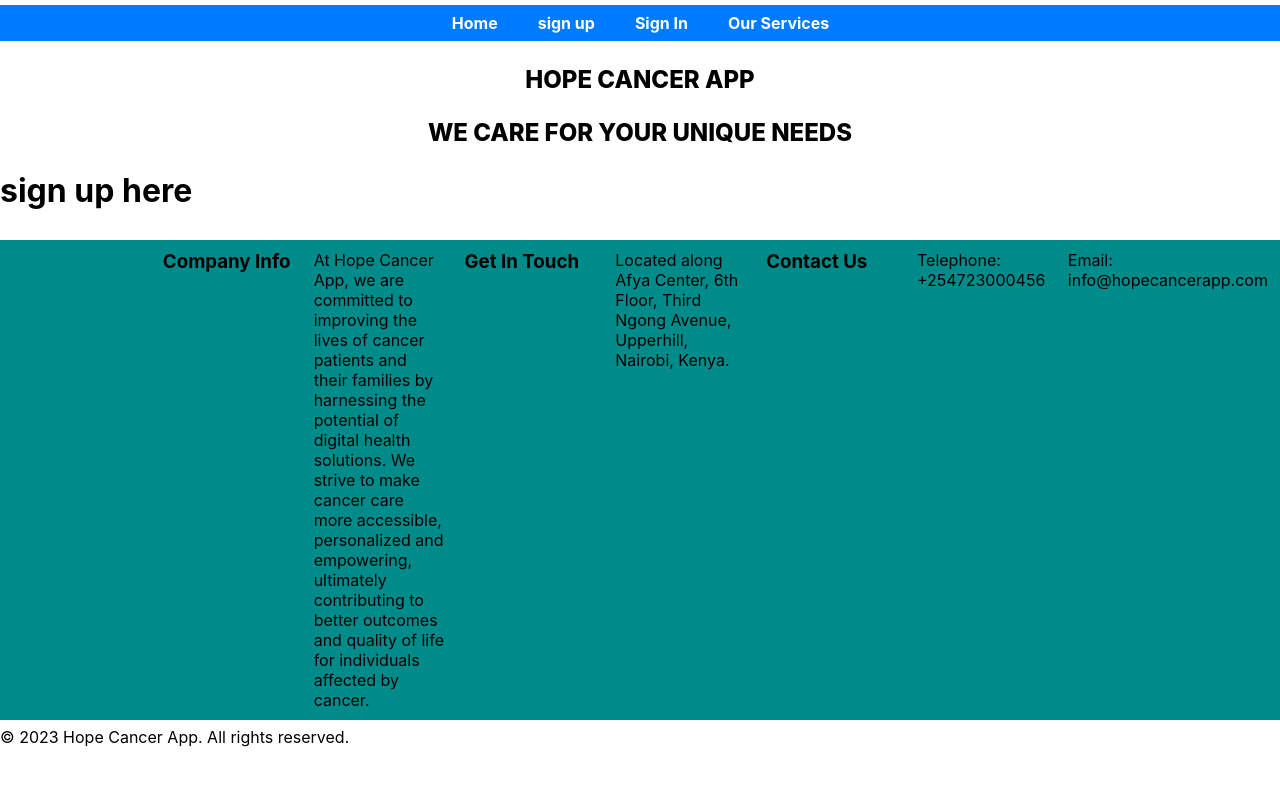
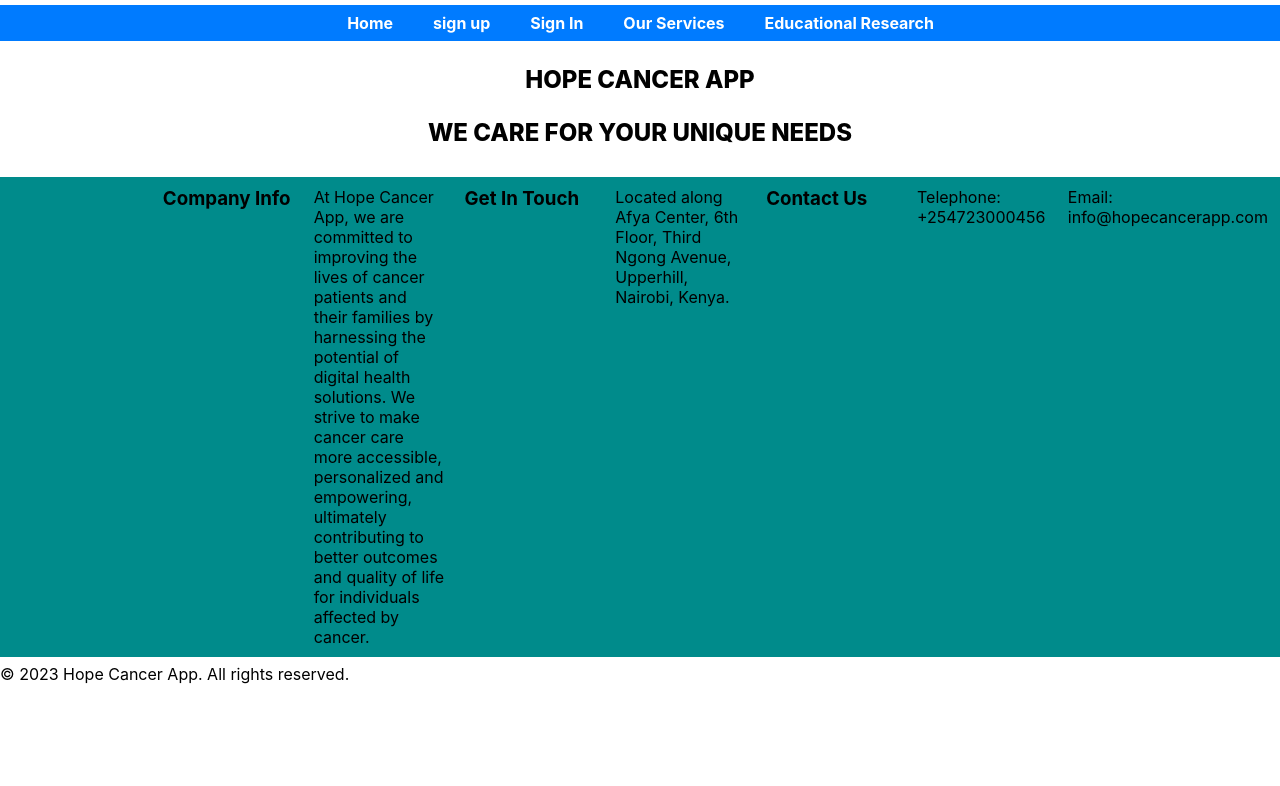
Before and after one commit to ruqayashar1/hope-cancer-app, a React (Create React App) app in the folder client/: page /signup in a window 1280 px wide. Shown: the top 786 px of the page. Built offline with nearby package versions, Linux system fonts and the light colour scheme.

Commit message:
HCA-5 education research

```diff
--- a/client/src/App.js
+++ b/client/src/App.js
@@ -4,10 +4,11 @@ import HomePage from './components/HomePage';
 import Navbar from './components/Navbar';
 import Footer from './components/Footer';
 import Body from './components/Body';
-import Signup from './components/SignUp';
+import Register from './components/SignUp';
 import './App.css';
 import Signin from './components/SignIn';
 import Services from './components/OurServices';
+import Research from './components/Research';
 
 
 
@@ -53,9 +54,10 @@ function App() {
         {/* </header> */}
         <Routes>
         <Route path='/homepage' element={<Body />} />
-        <Route path='/signup' element={<Signup />} />
+        <Route path='/register' element={<Register />} />
         <Route path='/signin' element={<Signin />} />
         <Route path='/services' element={<Services />} />
+        <Route path='/research' element={<Research />} />
 
         </Routes>
 
--- a/client/src/components/Navbar.js
+++ b/client/src/components/Navbar.js
@@ -46,6 +46,9 @@ const Navbar = () => {
         <li className={"navbar-item" }>
           <Link to="/services" className="navbar-link">Our Services</Link>
         </li>
+        <li className={"navbar-item" }>
+          <Link to="/research" className="navbar-link">Educational Research</Link>
+        </li>
         {/* <li className="navbar-item">
           <Link to="/signin" className="navbar-link">Sign In</Link>
         </li>
--- /dev/null
+++ b/client/src/components/Research.js
@@ -0,0 +1,12 @@
+import React from "react";
+
+function Research() {
+    return (
+        <div className="research">
+            <h1><b>All what you nedd to know about cancer</b></h1>
+
+        </div>
+    );
+}
+
+export default Research;
--- a/client/src/components/SignUp.js
+++ b/client/src/components/SignUp.js
@@ -1,12 +1,97 @@
-import React from "react";
 
-function Signup() {
-    return (
-        <div className="signup">
-            <h1><b>sign up here</b></h1>
 
-        </div>
-    );
-}
+// import React, { useContext, useState } from 'react';
+// import { AuthContext } from '../components/context/AuthContext';
 
-export default Signup;
+// function Register() {
+//   const { register } = useContext(AuthContext);
+
+//   const [username, setUsername] = useState('');
+//   const [password, setPassword] = useState('');
+//   const [email, setEmail] = useState('');
+//   const [message, setMessage] = useState('');
+
+//   const handleSubmit = (e) => {
+//     e.preventDefault();
+
+//     fetch('/signup', {
+//       method: 'POST',
+//       headers: {
+//         'Content-Type': 'application/json',
+//       },
+//       body: JSON.stringify({ username, email, password }),
+//     })
+//       .then((response) => response.json())
+//       .then((data) => {
+//         // Handle the response from the server
+//         // console.log(data.error);
+//         if (data.success) {
+//             // Login successful, perform necessary actions (e.g., redirect, update user state)
+//             setMessage(data.success);
+//              console.log('Signup successfull');
+//           } else if (data.error) {
+//             // Login unsuccessful, display error message to the user
+//             setMessage(data.error);
+//             console.log('Login unsuccessful:', data.error);
+//           } else if (data.warning) {
+//             // Missing fields, display warning message to the user
+//             setMessage(data.warning);
+//             console.log('Missing fields:', data.warning);
+//           }
+//       })
+//       .catch((error) => {
+//         // Handle any errors
+//         console.error('Error:', error);
+//       });
+//   };
+
+//   return (
+//     <form classname = "row g-3"onSubmit={handleSubmit} action="#" method="POST">
+
+//       <h1 className="h3 mb-3 fw-normal">Signup Here!</h1>
+
+//       <div className="form-floating">
+//         <input
+//           type="text"
+//           onChange={(e) => setUsername(e.target.value)}
+//           className="form-control"
+//           id="floatingInput"
+//           placeholder="Name"
+//         />
+//         <label htmlFor="floatingInput">Name</label>
+//       </div>
+//       <div className="form-floating">
+//         <input
+//           type="email"
+//           onChange={(e) => setEmail(e.target.value)}
+//           className="form-control"
+//           id="floatingInput"
+//           placeholder="name@example.com"
+//         />
+//         <label htmlFor="floatingInput">Email address</label>
+//       </div>
+//       <div className="form-floating">
+//         <input
+//           type="password"
+//           onChange={(e) => setPassword(e.target.value)}
+//           className="form-control"
+//           id="floatingPassword"
+//           placeholder="Password"
+//         />
+//         <label htmlFor="floatingPassword">Password</label>
+//       </div>
+
+//       <div className="form-check text-start my-3">
+//         <input className="form-check-input" type="checkbox" value="remember-me" id="flexCheckDefault" />
+//         <label className="form-check-label" htmlFor="flexCheckDefault">
+//           Remember me
+//         </label>
+//       </div>
+//       <button className="btn btn-primary w-100 py-2" type="submit">
+//         Sign Up
+//       </button>
+//     </form>
+//   );
+// }
+
+// export default Register;
```
